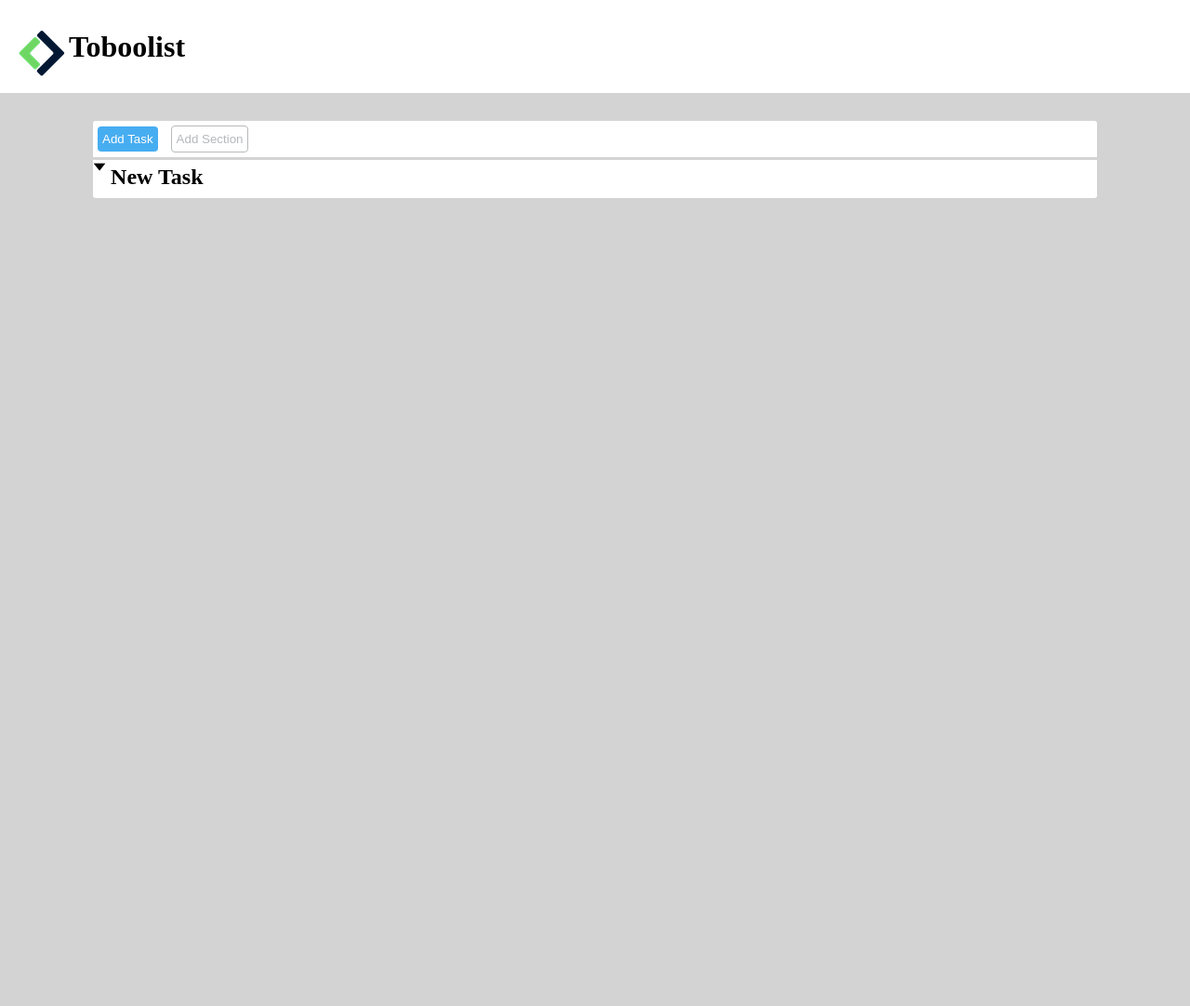
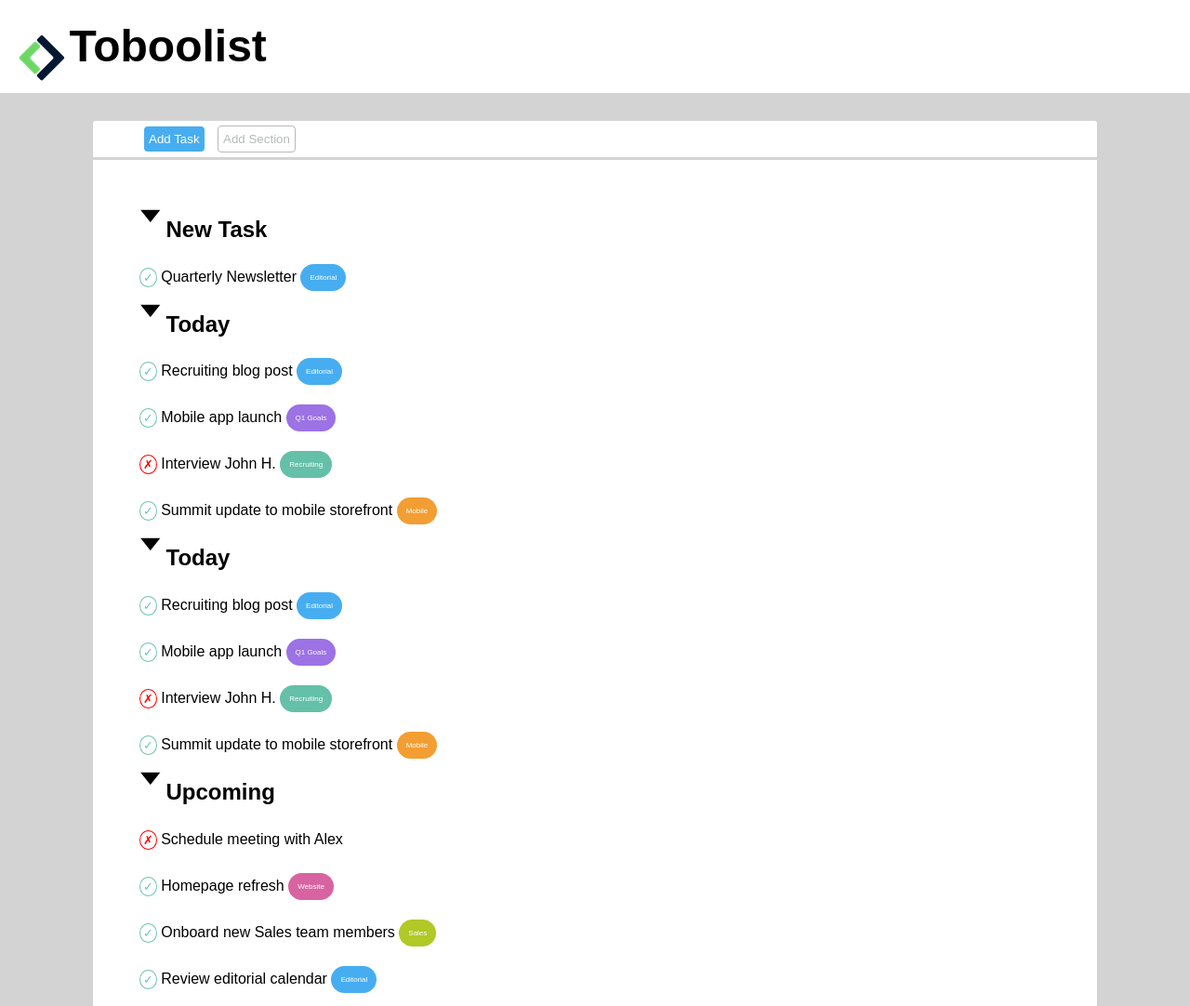
Before and after one commit to EmilianaManzo/html-css-toboolist, a plain HTML site: page index.html in a window 1280 px wide. Shown: the top 1082 px of the page at 93% size. Before the commit the page ends 800 px from the top, so only its background shows below. Drawn offline with Linux system fonts and the light colour scheme.

Commit message:
[add]main

```diff
--- a/assets/style/style.css
+++ b/assets/style/style.css
@@ -6,7 +6,8 @@
 
 body{
   background-color: lightgrey;
-  font-family: 'Times New Roman', Times, serif;
+  font-family: Arial, Helvetica, sans-serif;
+  font-style: normal;
 }
 
 /* Regole generali */
@@ -18,7 +19,22 @@ body{
   cursor: pointer;
 }
 
+.under_row li {
+  list-style: none;
+  font-size: 1rem;
+}
 
+.under_row .rounded{
+  color: white;
+  border-radius: 50px;
+  border: none;
+  height: 20px;
+  width: 20px;
+  padding: 10px 10px;
+  font-size: 0.5em;
+}
+
+/* Header  */
 header{
   background-color: white;
   height: 100px;
@@ -30,26 +46,28 @@ header{
 
 .container img{
   margin-left: 20px;
-vertical-align: middle;
+  vertical-align: middle;
 }
 
 .container span{
-  font-size:2rem;
+  font-size:3rem;
   font-weight: bold;
   line-height:100px;;
 }
 
+/* Main  */
 
 main{
   background-color: white;
   max-width: 1400px;
-  max-height: 1000px;
+  height: 1000px;
   margin: 30px 100px;
   border-radius: 3px;
 }
 
 main .little_container{
   border-bottom: 3px solid lightgray;
+  padding: 0 50px;
 }
 
 main .little_container #task{
@@ -64,3 +82,66 @@ main .little_container #section{
   color:#b5b9bb;
   border: 1px solid #b5b9bb;
 }
+
+main .big_container{
+  height: 50px;
+  padding: 50px 50px;
+
+}
+
+.big_container h2{
+  line-height: 50px;
+}
+
+.big_container span {
+  font-size: 40px;
+  vertical-align: middle;
+}
+
+.big_container .under_row .check{
+  font-size: .8em;
+  color: #6cc5b0;
+  border-radius: 50%;
+  border: 1px solid #6cc5b0;
+  height: 50px;
+  width: 50px;
+  text-align: center;
+  line-height: 50px;
+  padding: 2px 3px;
+}
+.big_container .under_row .cross{
+  font-size: .8em;
+  color: red;
+  border-radius: 50%;
+  border: 1px solid red;
+  height: 50px;
+  width: 50px;
+  text-align: center;
+  line-height: 50px;
+  padding: 2px 3px;
+}
+
+
+.under_row .blue {
+  background-color: #47adf1;
+}
+
+.under_row .violet {
+  background-color: #9c72e4;
+}
+
+.under_row .green {
+  background-color: #64c0a9;
+}
+
+.under_row .orange {
+  background-color: #f29e33;
+}
+
+.under_row .pink {
+  background-color: #d863a1;
+}
+
+.under_row .lemon {
+  background-color: #b0c926;
+}
--- a/index.html
+++ b/index.html
@@ -20,19 +20,134 @@
 
   <!-- Main  -->
   <main>
-    <div class="little_container">
-    <button id="task">Add Task</button>
-    <button id="section">Add Section</button>
-    </div>
+    <section class="little_container">
+      <div>
+        <button id="task">Add Task</button>
+        <button id="section">Add Section</button>
+      </div>
+    </section>
 
-    <div class=" big_container">
-      <section class="row">
-        <h1><span>&#129171;</span> New Task </h1>
+    <section class=" big_container">
+      <div class="row">
+        <div class="upper_row">
+          <h2><span>&#129171;</span> New Task </h2>
+        </div>
+        <div class="under_row">
+          <ul>
+            <li>
+              <span class="check">&check;</span>
+              Quarterly Newsletter
+              <span class="blue rounded">Editorial<span>
+            </li>
+          </ul>
+        </div>
+      </div>
+
+      <div class="row">
+        <div class="upper_row">
+          <h2><span>&#129171;</span> Today </h2>
+        </div>
+        <div class="under_row">
+          <ul>
+            <li>
+              <span class="check">&check;</span>
+              Recruiting blog post
+              <span class="blue rounded">Editorial<span>
+            </li>
+
+            <li>
+              <span class="check">&check;</span>
+              Mobile app launch
+              <span class="violet rounded">Q1 Goals<span>
+            </li>
+
+            <li>
+              <span class="cross">&cross;</span>
+              Interview John H.
+              <span class="green rounded">Recruiting<span>
+            </li>
+
+            <li>
+              <span class="check">&check;</span>
+              Summit update to mobile storefront
+              <span class="orange rounded">Mobile<span>
+            </li>
+
+          </ul>
+
+        </div>
+      </div>
+
+      <div class="row">
+          <div class="upper_row">
+            <h2><span>&#129171;</span> Today </h2>
+          </div>
+
+          <div class="under_row">
+            <ul>
+              <li>
+                <span class="check">&check;</span>
+                Recruiting blog post
+                <span class="blue rounded">Editorial<span>
+              </li>
+
+              <li>
+                <span class="check">&check;</span>
+                Mobile app launch
+                <span class="violet rounded">Q1 Goals<span>
+              </li>
+
+              <li>
+                <span class="cross">&cross;</span>
+                Interview John H.
+                <span class="green rounded">Recruiting<span>
+              </li>
+
+              <li>
+                <span class="check">&check;</span>
+                Summit update to mobile storefront
+                <span class="orange rounded">Mobile<span>
+              </li>
+
+            </ul>
+          </div>
+        </div>
+
+        <div class="row">
+          <div class="upper_row">
+            <h2><span>&#129171;</span> Upcoming </h2>
+          </div>
+
+          <div class="under_row">
+            <ul>
+              <li>
+                <span class="cross">&cross;</span>
+                Schedule meeting with Alex
+              </li>
+
+              <li>
+                <span class="check">&check;</span>
+                Homepage refresh
+                <span class="pink rounded">Website<span>
+              </li>
+
+              <li>
+                <span class="check">&check;</span>
+                Onboard new Sales team members
+                <span class="lemon rounded">Sales<span>
+              </li>
+
+              <li>
+                <span class="check">&check;</span>
+                Review editorial calendar
+                <span class="blue rounded">Editorial<span>
+              </li>
+            </ul>
+          </div>
+
       </section>
 
-      <section></section>
-      <section></section>
-    </div>
+
   </main>
   <!-- /Main  -->
 
```
